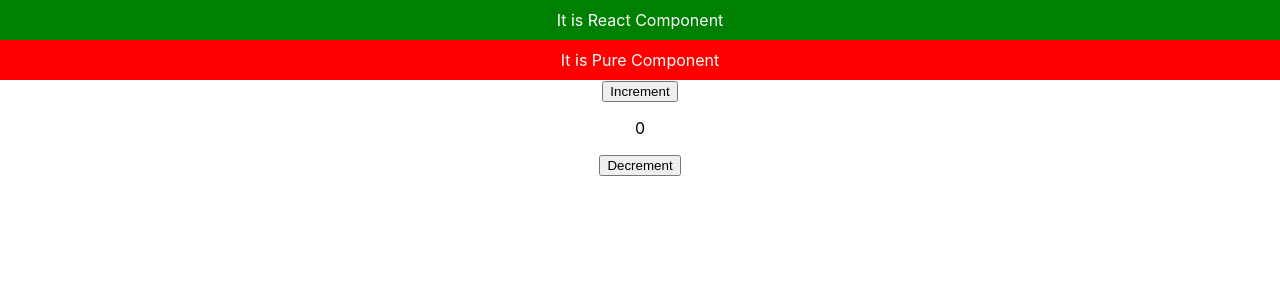
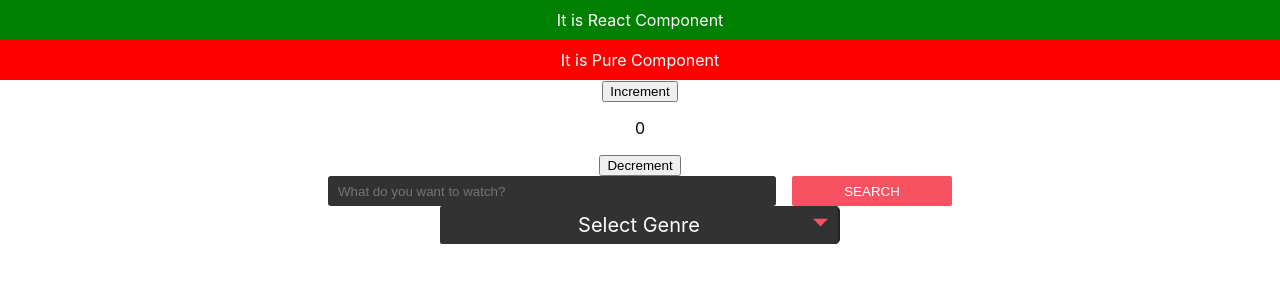
Before and after one commit to okhun/react-global-mentoring, a React (Create React App) app: page / in a window 1280 px wide. Shown: the top 300 px of the page. Built offline with nearby package versions, Linux system fonts and the light colour scheme.

Commit message:
SearchForm and select Genre

```diff
--- a/src/App.js
+++ b/src/App.js
@@ -2,12 +2,16 @@ import "./App.css";
 import ReactComponent from "./Task1/ReactComponent";
 import PureComponent from "./Task1/PureComponent";
 import FunctionComponentCounter from "./Task1/FunctionComponentAndCounter";
+import SearchForm from "./Task1/SearchForm";
+import SelectGenre from "./Task1/SelectGenre";
 function App() {
   return (
     <div className="App">
       <ReactComponent />
       <PureComponent />
       <FunctionComponentCounter />
+      <SearchForm />
+      <SelectGenre />
     </div>
   );
 }
--- /dev/null
+++ b/src/Task1/SearchForm.jsx
@@ -0,0 +1,55 @@
+import React, { useState } from "react";
+
+const SearchForm = () => {
+  const [term, setTerm] = useState("");
+  return (
+    <div>
+      <div style={{ display: "flex", justifyContent: "center" }}>
+        <form
+          style={{
+            width: "50%",
+            display: "flex",
+            justifyContent: "space-around",
+          }}
+        >
+          <input
+            onChange={(e) => {
+              setTerm(e.target.value);
+            }}
+            style={{
+              background: "#323232",
+              outline: "none",
+              border: "none",
+              width: "70%",
+              height: "30px",
+              borderRadius: "3px",
+              color: "#FFFFFF",
+              paddingLeft: "10px",
+            }}
+            placeholder="What do you want to watch?"
+            type="search"
+          ></input>
+          <button
+            onClick={(e) => {
+              e.preventDefault();
+              console.log(term);
+            }}
+            style={{
+              backgroundColor: "#F65261",
+              height: "30px",
+              borderRadius: "2px",
+              color: "#FFFFFF",
+              outline: "none",
+              border: "none",
+              width: "25%",
+            }}
+          >
+            SEARCH
+          </button>
+        </form>
+      </div>
+    </div>
+  );
+};
+
+export default SearchForm;
--- /dev/null
+++ b/src/Task1/SelectGenre.jsx
@@ -0,0 +1,72 @@
+import React, { useState } from "react";
+import "./selectGenre.css";
+const SelectGenre = () => {
+  const [show, setShow] = useState("");
+  const [clip, setClippath] = useState("polygon(50% 75%, 0 25%, 100% 25%)");
+  return (
+    <div style={{ display: "flex", justifyContent: "center" }}>
+      <div
+        id="list1"
+        className={"dropdown-check-list " + show}
+        tabindex="100"
+        style={{ width: "400px", backgroundColor: "#232323", color: "#FFFFFF" }}
+      >
+        <span
+          onClick={() => {
+            if (show === "visible") {
+              setShow("");
+              setClippath("polygon(50% 75%, 0 25%, 100% 25%)");
+            } else {
+              setShow("visible");
+              setClippath("polygon(50% 25%, 0 75%, 100% 75%)");
+            }
+          }}
+          className="anchor"
+          style={{
+            width: "96%",
+            backgroundColor: "#323232",
+            fontSize: "20px",
+          }}
+        >
+          Select Genre
+          <span style={{ clipPath: clip }} className="arrow">
+            ok
+          </span>
+        </span>
+
+        <ul className="items" style={{ marginTop: "20px" }}>
+          <li>
+            <label className="container">
+              Crime
+              <input type="checkbox" />
+              <span class="checkmark"></span>
+            </label>
+          </li>
+          <li>
+            <label className="container">
+              Documentary
+              <input type="checkbox" />
+              <span class="checkmark"></span>
+            </label>
+          </li>
+          <li>
+            <label className="container">
+              Horror
+              <input type="checkbox" />
+              <span class="checkmark"></span>
+            </label>
+          </li>
+          <li>
+            <label className="container">
+              Comedy
+              <input type="checkbox" />
+              <span class="checkmark"></span>
+            </label>
+          </li>
+        </ul>
+      </div>
+    </div>
+  );
+};
+
+export default SelectGenre;
--- /dev/null
+++ b/src/Task1/selectGenre.css
@@ -0,0 +1,103 @@
+.dropdown-check-list {
+  display: inline-block;
+  border-radius: 5px;
+}
+
+.dropdown-check-list .anchor {
+  position: relative;
+  cursor: pointer;
+  display: block;
+  padding: 7px;
+  border-radius: 2px;
+}
+
+.arrow {
+  width: 15px;
+  height: 15px;
+  background-color: hsl(355, 90%, 64%);
+  color: #f65261;
+  border-radius: 2px;
+  position: absolute;
+  right: 10px;
+  top: 9px;
+}
+
+.dropdown-check-list .anchor:active:after {
+  right: 8px;
+  top: 21%;
+}
+
+.dropdown-check-list ul.items {
+  padding: 2px;
+  display: none;
+  margin: 0;
+  border: 1px solid #ccc;
+  border-top: none;
+}
+
+.dropdown-check-list ul.items li {
+  list-style: none;
+}
+
+.dropdown-check-list.visible .anchor {
+  color: #ffffff;
+}
+
+.dropdown-check-list.visible .items {
+  display: block;
+}
+.container {
+  display: block;
+  position: relative;
+  padding-left: 35px;
+  margin-bottom: 12px;
+  cursor: pointer;
+  font-size: 20px;
+  -webkit-user-select: none;
+  -moz-user-select: none;
+  -ms-user-select: none;
+  user-select: none;
+}
+.container input {
+  position: absolute;
+  opacity: 0;
+  cursor: pointer;
+  height: 0;
+  width: 0;
+}
+.checkmark {
+  position: absolute;
+  top: 0;
+  left: 0;
+  height: 22px;
+  width: 22px;
+  background-color: #eee;
+  border-radius: 2px;
+}
+.container:hover input ~ .checkmark {
+  background-color: #ccc;
+  border-radius: 2px;
+}
+.container input:checked ~ .checkmark {
+  background-color: #f65261;
+  border-radius: 2px;
+}
+.checkmark:after {
+  content: "";
+  position: absolute;
+  display: none;
+}
+.container input:checked ~ .checkmark:after {
+  display: block;
+}
+.container .checkmark:after {
+  left: 7px;
+  top: 3px;
+  width: 5px;
+  height: 10px;
+  border: solid white;
+  border-width: 0 3px 3px 0;
+  -webkit-transform: rotate(45deg);
+  -ms-transform: rotate(45deg);
+  transform: rotate(45deg);
+}
```
